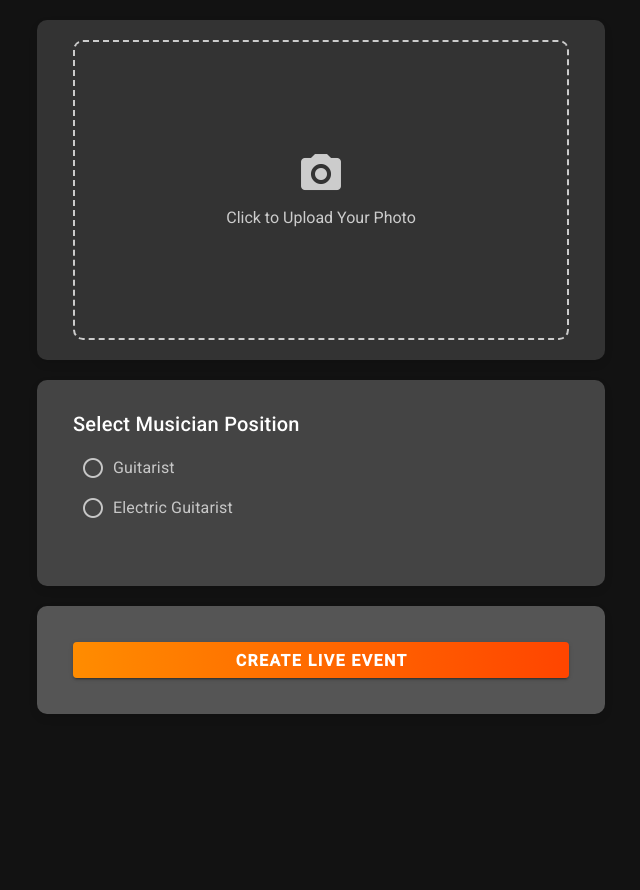
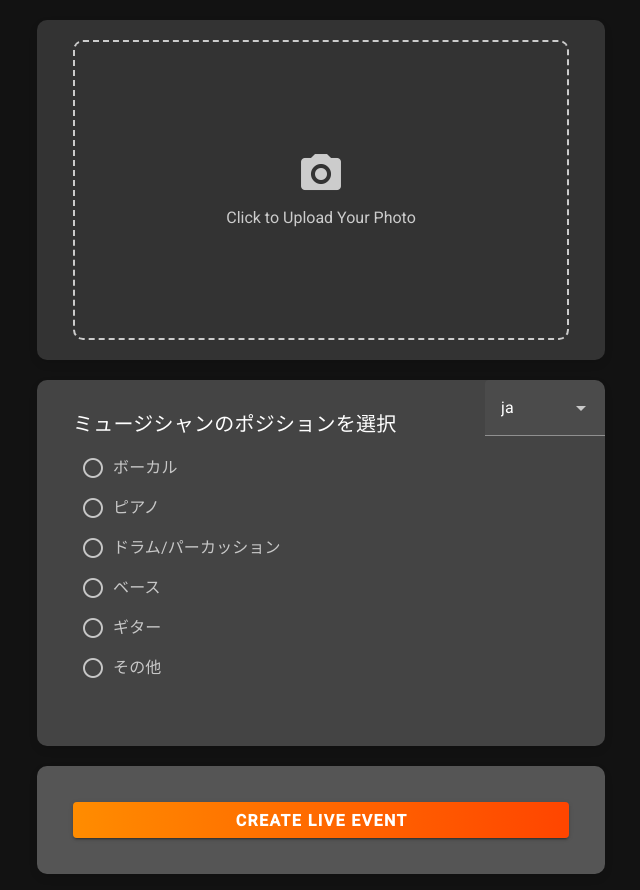
Before and after one commit to JunEitei/LiveClub-app, a Vue app: page /create in a window 1280 px wide. Shown: the whole page, without its empty margins (319-959 px from the left). Before the commit the page ends 800 px from the top, so only its background shows below. Built offline with nearby package versions, Linux system fonts and the light colour scheme.

Commit message:
position

```diff
--- a/src/components/CreatorPage.vue
+++ b/src/components/CreatorPage.vue
@@ -42,12 +42,24 @@
 
     <!-- Second Card: Select Musician Position -->
     <v-card class="position-card">
-      <v-card-title>Select Musician Position</v-card-title>
+      <v-card-title class="d-flex justify-space-between align-center">
+        {{ translations[selectedLanguage].title }}
+        <v-select
+          v-model="selectedLanguage"
+          :items="languages"
+          label=""
+          @change="translate"
+          class="language-select"
+        ></v-select>
+      </v-card-title>
       <v-card-text>
         <v-radio-group v-model="selectedPosition">
-          <v-radio value="guitarist" label="Guitarist"></v-radio>
-          <v-radio value="electric-guitarist" label="Electric Guitarist"></v-radio>
-          <!-- Add more positions as needed -->
+          <v-radio :value="translations[selectedLanguage].options.vocal" :label="translations[selectedLanguage].options.vocal"></v-radio>
+          <v-radio :value="translations[selectedLanguage].options.piano" :label="translations[selectedLanguage].options.piano"></v-radio>
+          <v-radio :value="translations[selectedLanguage].options.drums" :label="translations[selectedLanguage].options.drums"></v-radio>
+          <v-radio :value="translations[selectedLanguage].options.bass" :label="translations[selectedLanguage].options.bass"></v-radio>
+          <v-radio :value="translations[selectedLanguage].options.guitar" :label="translations[selectedLanguage].options.guitar"></v-radio>
+          <v-radio :value="translations[selectedLanguage].options.others" :label="translations[selectedLanguage].options.others"></v-radio>
         </v-radio-group>
       </v-card-text>
     </v-card>
@@ -80,6 +92,45 @@ export default defineComponent({
     const userPhoto = ref<File | null>(null);
     const photoPreview = ref<string | null>(null);
     const selectedPosition = ref<string>(''); // Initially empty, change as per default selection
+    const selectedLanguage = ref<string>('ja'); // Default language is Japanese
+
+    const languages = ['en', 'zh', 'ja'];
+
+    const translations = {
+      en: {
+        title: 'Select Musician Position',
+        options: {
+          vocal: 'Vocal',
+          piano: 'Piano',
+          drums: 'Drum/Percussion',
+          bass: 'Bass',
+          guitar: 'Guitar',
+          others: 'Others',
+        },
+      },
+      zh: {
+        title: '选择音乐家位置',
+        options: {
+          vocal: '人声',
+          piano: '钢琴',
+          drums: '鼓/打击乐',
+          bass: '贝斯',
+          guitar: '吉他',
+          others: '其他',
+        },
+      },
+      ja: {
+        title: 'ミュージシャンのポジションを選択',
+        options: {
+          vocal: 'ボーカル',
+          piano: 'ピアノ',
+          drums: 'ドラム/パーカッション',
+          bass: 'ベース',
+          guitar: 'ギター',
+          others: 'その他',
+        },
+      },
+    };
 
     const buttonBackground = ref('linear-gradient(90deg, #FF8C00, #FF4500)');
 
@@ -148,14 +199,23 @@ export default defineComponent({
       reader.readAsDataURL(file);
     };
 
+    // Translate content based on selected language
+    const translate = () => {
+      console.log('Language changed to:', selectedLanguage.value);
+    };
+
     return {
       userPhoto,
       photoPreview,
       selectedPosition,
+      selectedLanguage,
+      languages,
+      translations,
       createLiveEvent,
       openFilePicker,
       onFileSelected,
       buttonBackground,
+      translate,
     };
   },
 });
@@ -237,6 +297,15 @@ export default defineComponent({
   cursor: pointer;
 }
 
+
+.language-select {
+  position: absolute;
+  top: 0;
+  right: 0;
+  width: 120px; /* 固定宽度 */
+  z-index: 999; /* 提高层级 */
+}
+
 .position-card {
   margin-top: 20px;
   padding: 20px;
```
